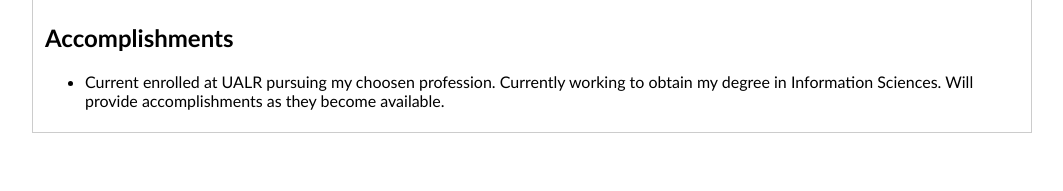
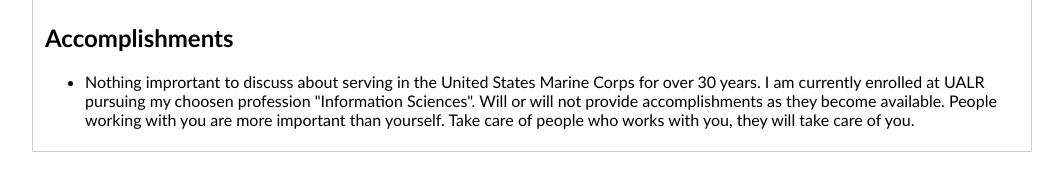
Before and after one commit to Burksja/portfolio, a plain HTML site: page index.html in a window 1280 px wide. Both pictures are taken after a click on the button "Accomplishments". Shown: the part 161-352 px from the top of the page, without its empty margins (108-1171 px from the left). Drawn offline with Linux system fonts and the light colour scheme.

Commit message:
Update index.html

```diff
--- a/index.html
+++ b/index.html
@@ -68,7 +68,7 @@
         <div id="Accomplishments" class="tabcontent">
             <h2>Accomplishments</h2>
             <ul>
-                <li>Current enrolled at UALR pursuing my choosen profession. Currently working to obtain my degree in Information Sciences. Will provide accomplishments as they become available.</li>
+                <li>Nothing imprortant to discuss about serving in the United States Marine Corps for over 30 years. I am currently enrolled at UALR pursuing my choosen profession "Information Sciences". Will or will not provide accomplishments as they become available. People working with you are more important than yourself. Take care of people who works with you, they will take care of you.</li>
             </ul>
         </div>
 
```
